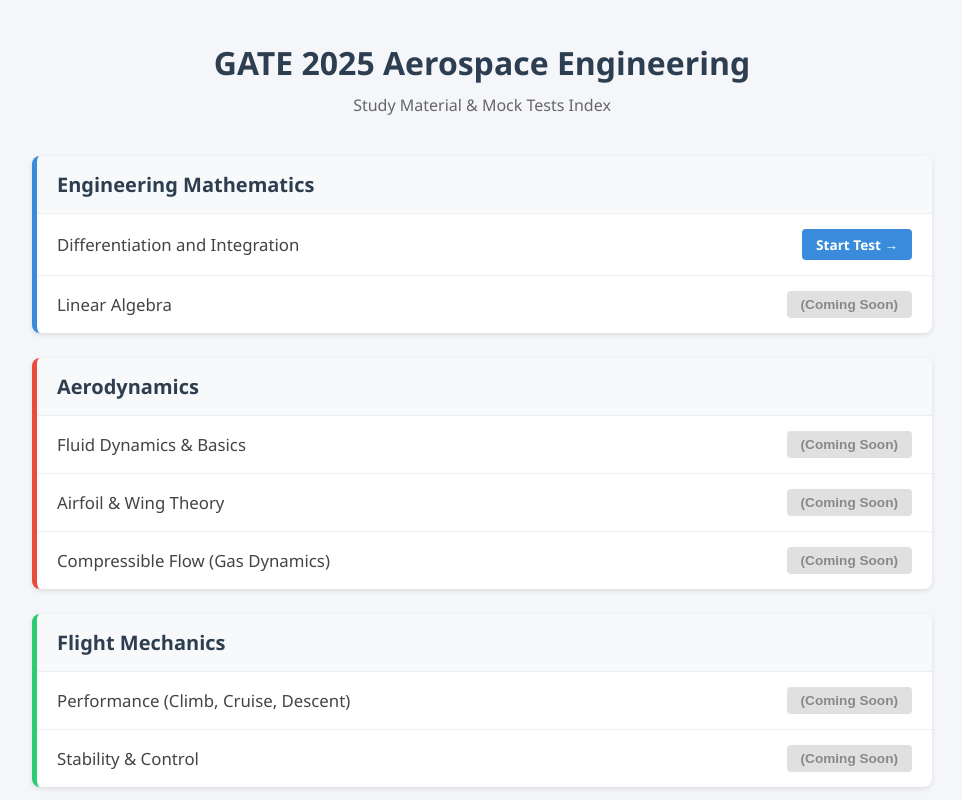
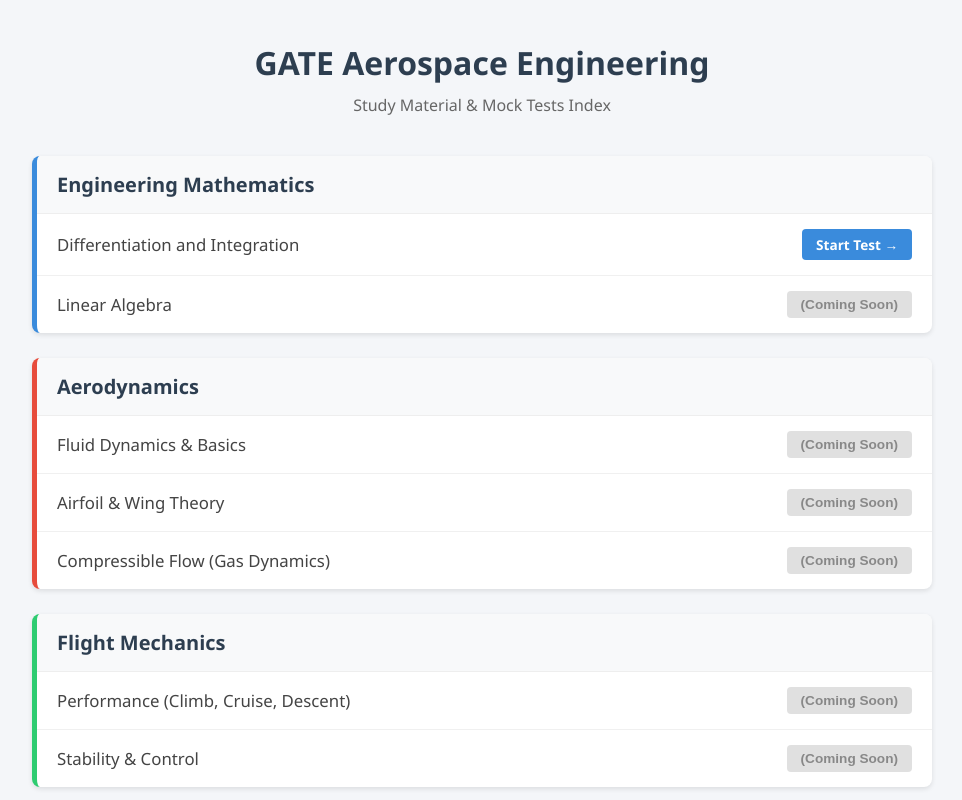
Before and after one commit to fALCON-004/GATE-Aerospace-Question-Practice, a plain HTML site: page index.html in a window 1280 px wide. Shown: the top 800 px of the page, without its empty margins (158-1120 px from the left). Drawn offline with Linux system fonts and the light colour scheme.

Commit message:
Update index.html

```diff
--- a/index.html
+++ b/index.html
@@ -113,7 +113,7 @@
 <body>
 
     <div class="container">
-        <h1>GATE 2025 Aerospace Engineering</h1>
+        <h1>GATE Aerospace Engineering</h1>
         <div class="subtitle">Study Material & Mock Tests Index</div>
 
         <div class="subject-card">
```
